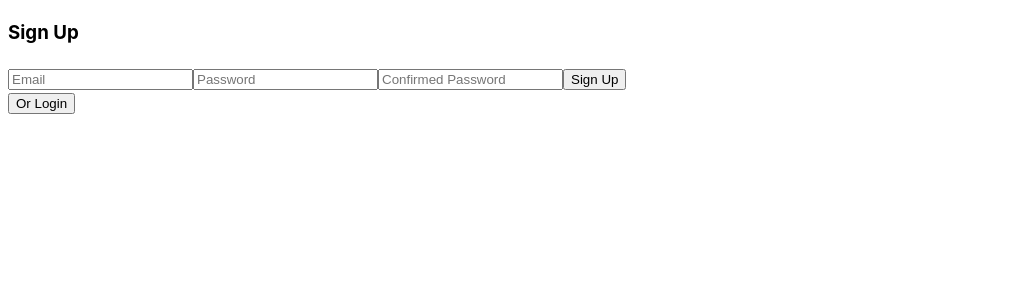
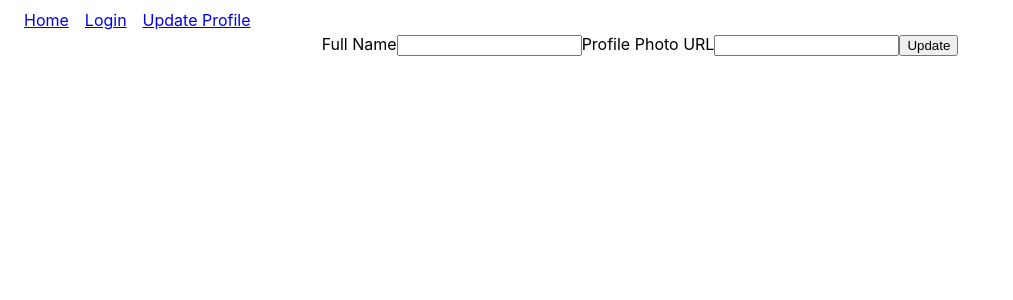
Before and after one commit to AmruthjithSunil/expense, a React (Vite) app: page /update-profile in a window 1280 px wide. Shown: the top 300 px of the page, without its empty margins (0-1013 px from the left). Built offline with nearby package versions, Linux system fonts and the light colour scheme; no server answers.

Commit message:
Expense tracker task 4: also added routes and nav

```diff
--- a/package.json
+++ b/package.json
@@ -12,7 +12,8 @@
   },
   "dependencies": {
     "react": "^18.2.0",
-    "react-dom": "^18.2.0"
+    "react-dom": "^18.2.0",
+    "react-router-dom": "^6.10.0"
   },
   "devDependencies": {
     "@types/react": "^18.0.28",
--- a/src/App.jsx
+++ b/src/App.jsx
@@ -1,13 +1,32 @@
-import { useState } from "react";
-import Auth from "./components/Auth";
-import Home from "./components/Home";
+import { RouterProvider, createBrowserRouter } from "react-router-dom";
+import Auth from "./pages/Auth";
+import Home from "./pages/Home";
+import UpdateProfile from "./pages/UpdateProfile";
+import UserProvider from "./store/UserProvider";
+import Root from "./pages/Root";
+
+const router = createBrowserRouter([
+  {
+    path: "/",
+    element: <Root />,
+    children: [
+      { path: "/", element: <Home /> },
+      { path: "/auth", element: <Auth /> },
+      { path: "/update-profile", element: <UpdateProfile /> },
+    ],
+  },
+]);
 
 export default function App() {
-  const [isAuth, setIsAuth] = useState(false);
+  return (
+    <UserProvider>
+      <RouterProvider router={router} />
+    </UserProvider>
+  );
 
-  function login() {
-    setIsAuth(true);
-  }
-
-  return <>{isAuth ? <Home /> : <Auth login={login} />}</>;
+  // const [isAuth, setIsAuth] = useState(false);
+  // function login() {
+  //   setIsAuth(true);
+  // }
+  // return <>{isAuth ? <Home /> : <Auth login={login} />}</>;
 }
--- a/src/components/Home.jsx
+++ /dev/null
@@ -1,28 +0,0 @@
-import { useState } from "react";
-import UpdateProfile from "./UpdateProfile";
-
-export default function Home() {
-  const [revealProfile, setRevealProfile] = useState(false);
-
-  return (
-    <>
-      <h1>Welcome to Expense Tracker!!!</h1>
-      {!revealProfile && (
-        <p>
-          Your profile is incomplete.
-          <span
-            onClick={() => setRevealProfile(true)}
-            style={{ color: "blue" }}
-          >
-            Complete now
-          </span>
-        </p>
-      )}
-      {revealProfile && (
-        <>
-          <UpdateProfile hideUpdateProfile={() => setRevealProfile(false)} />
-        </>
-      )}
-    </>
-  );
-}
--- /dev/null
+++ b/src/components/NavBar.jsx
@@ -0,0 +1,17 @@
+import { NavLink } from "react-router-dom";
+
+export default function NavBar() {
+  return (
+    <div style={{ display: "flex" }}>
+      <div style={{ marginLeft: "16px" }}>
+        <NavLink to="/">Home</NavLink>
+      </div>
+      <div style={{ marginLeft: "16px" }}>
+        <NavLink to="/auth">Login</NavLink>
+      </div>
+      <div style={{ marginLeft: "16px" }}>
+        <NavLink to="/update-profile">Update Profile</NavLink>
+      </div>
+    </div>
+  );
+}
--- a/src/components/Auth.jsx
+++ b/src/pages/Auth.jsx
@@ -1,7 +1,10 @@
-import { useRef, useState } from "react";
+import { useContext, useRef, useState } from "react";
 import env from "../env";
+import UserContext from "../store/user-context";
 
 export default function Auth({ login }) {
+  const userCtx = useContext(UserContext);
+
   const [isSignup, setIsSignup] = useState(true);
 
   function toggleSignup() {
@@ -38,8 +41,9 @@ export default function Auth({ login }) {
     if (res.ok) {
       const data = await res.json();
       console.log("User has successfully signed up/logged in");
-      localStorage.setItem("token", data.idToken);
-      login();
+      localStorage.setItem("refreshToken", data.refreshToken);
+      userCtx.updateIdToken(data.idToken);
+      userCtx.updateIsLoggedin(true);
     } else {
       const data = await res.json();
       let errorMessage = "Authentication Failed";
--- /dev/null
+++ b/src/pages/Home.jsx
@@ -0,0 +1,20 @@
+import { useContext, useState } from "react";
+import { Link, Navigate } from "react-router-dom";
+import UserContext from "../store/user-context";
+
+export default function Home() {
+  const userCtx = useContext(UserContext);
+
+  return (
+    <>
+      {!userCtx.isLoggedin && <Navigate to="/auth" />}
+      <h1>Welcome to Expense Tracker!!!</h1>
+      {!(userCtx.user.displayName && userCtx.user.photoUrl) && (
+        <p>
+          Your profile is incomplete.
+          <Link to="/update-profile">Complete now</Link>
+        </p>
+      )}
+    </>
+  );
+}
--- /dev/null
+++ b/src/pages/Root.jsx
@@ -0,0 +1,20 @@
+import { useContext } from "react";
+import { Outlet } from "react-router-dom";
+import UserContext from "../store/user-context";
+import NavBar from "../components/NavBar";
+
+export default function Root() {
+  const userCtx = useContext(UserContext);
+
+  function logoutHandler() {
+    localStorage.setItem("refreshToken", "null");
+    userCtx.updateIsLoggedin(false);
+  }
+
+  return (
+    <div style={{ textAlign: "center" }}>
+      <NavBar />
+      <Outlet />
+    </div>
+  );
+}
--- a/src/components/UpdateProfile.jsx
+++ b/src/pages/UpdateProfile.jsx
@@ -1,7 +1,10 @@
-import { useRef } from "react";
+import { useContext, useRef } from "react";
 import env from "../env";
+import UserContext from "../store/user-context";
 
-export default function UpdateProfile({ hideUpdateProfile }) {
+export default function UpdateProfile() {
+  const userCtx = useContext(UserContext);
+
   const profileEndpoint = `https://identitytoolkit.googleapis.com/v1/accounts:update?key=${env.apiKey}`;
 
   const fullName = useRef();
@@ -17,7 +20,7 @@ export default function UpdateProfile({ hideUpdateProfile }) {
     const res = await fetch(profileEndpoint, {
       method: "POST",
       body: JSON.stringify({
-        idToken: localStorage.getItem("token"),
+        idToken: userCtx.idToken,
         displayName: fullName.current.value,
         photoUrl: photoUrl.current.value,
         returnSecureToken: true,
@@ -27,7 +30,7 @@ export default function UpdateProfile({ hideUpdateProfile }) {
       },
     });
     if (res.ok) {
-      hideUpdateProfile();
+      console.log("Updated");
     } else {
       const data = await res.json();
       let errorMessage = "Authentication Failed";
@@ -42,9 +45,17 @@ export default function UpdateProfile({ hideUpdateProfile }) {
     <>
       <form onSubmit={submitHandler}>
         <label htmlFor="fullName">Full Name</label>
-        <input type="text" ref={fullName} />
+        <input
+          type="text"
+          ref={fullName}
+          defaultValue={userCtx.user.displayName}
+        />
         <label htmlFor="profilePhoto">Profile Photo URL</label>
-        <input type="text" ref={photoUrl} />
+        <input
+          type="text"
+          ref={photoUrl}
+          defaultValue={userCtx.user.photoUrl}
+        />
         <input type="submit" value="Update" />
       </form>
     </>
--- /dev/null
+++ b/src/store/UserProvider.jsx
@@ -0,0 +1,70 @@
+import { useEffect, useState } from "react";
+import UserContext from "./user-context";
+import env from "../env";
+
+export default function UserProvider({ children }) {
+  if (!localStorage.getItem("refreshToken")) {
+    localStorage.setItem("refreshToken", "null");
+  }
+
+  const [isLoggedin, setIsLoggedin] = useState(
+    localStorage.getItem("refreshToken") !== "null"
+  );
+
+  const [idToken, setIdToken] = useState("null");
+  const [user, setUser] = useState({});
+
+  async function getUserData() {
+    const getIdTokenEndpoint = `https://securetoken.googleapis.com/v1/token?key=${env.apiKey}`;
+    const response = await fetch(getIdTokenEndpoint, {
+      method: "POST",
+      body: JSON.stringify({
+        grant_type: "refresh_token",
+        refresh_token: localStorage.getItem("refreshToken"),
+      }),
+      headers: {
+        "Content-Type": "application/json",
+      },
+    });
+    const tokens = await response.json();
+    setIdToken(tokens.id_token);
+    localStorage.setItem("refreshToken", tokens.refresh_token);
+
+    const getUserEndpoint = `https://identitytoolkit.googleapis.com/v1/accounts:lookup?key=${env.apiKey}`;
+    const res = await fetch(getUserEndpoint, {
+      method: "POST",
+      body: JSON.stringify({
+        idToken: tokens.id_token,
+      }),
+      headers: {
+        "Content-Type": "application/json",
+      },
+    });
+    const data = await res.json();
+    if (res.ok) {
+      setUser(data.users[0]);
+    } else {
+      alert(data.error.message);
+    }
+  }
+
+  useEffect(() => {
+    isLoggedin && getUserData();
+  }, []);
+
+  const userContext = {
+    idToken,
+    user,
+    isLoggedin,
+    updateIdToken: (token) => {
+      setIdToken(token);
+    },
+    updateIsLoggedin: (status) => {
+      setIsLoggedin(status);
+    },
+  };
+
+  return (
+    <UserContext.Provider value={userContext}>{children}</UserContext.Provider>
+  );
+}
--- /dev/null
+++ b/src/store/user-context.js
@@ -0,0 +1,10 @@
+import React from "react";
+
+const UserContext = React.createContext({
+  user: {},
+  isLoggedin: false,
+  updateIdToken: (token) => {},
+  updateIsLoggedin: (status) => {},
+});
+
+export default UserContext;
```
Also changed, not shown: 1 other file (tests, documents, lock files or other folders).
